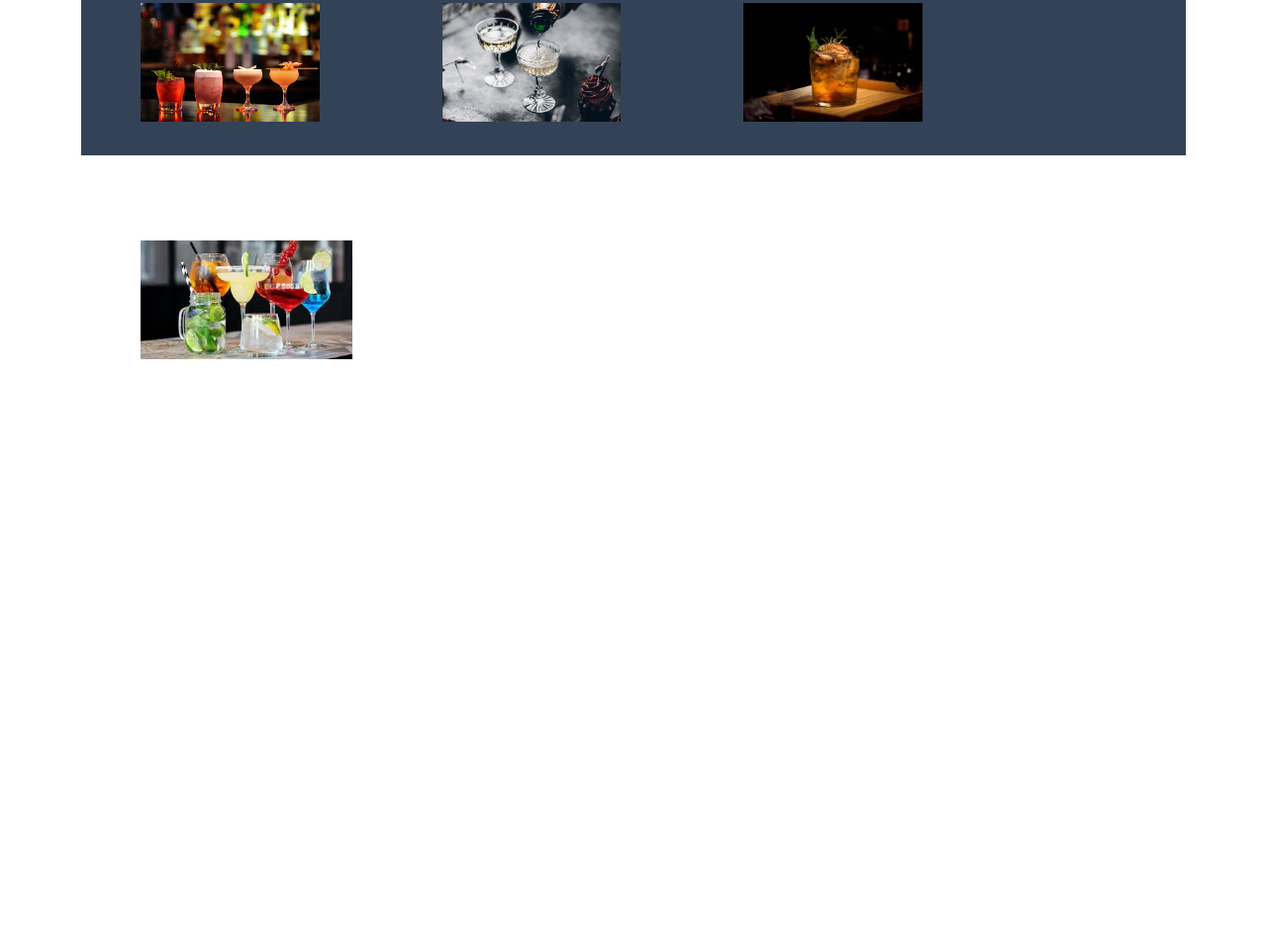
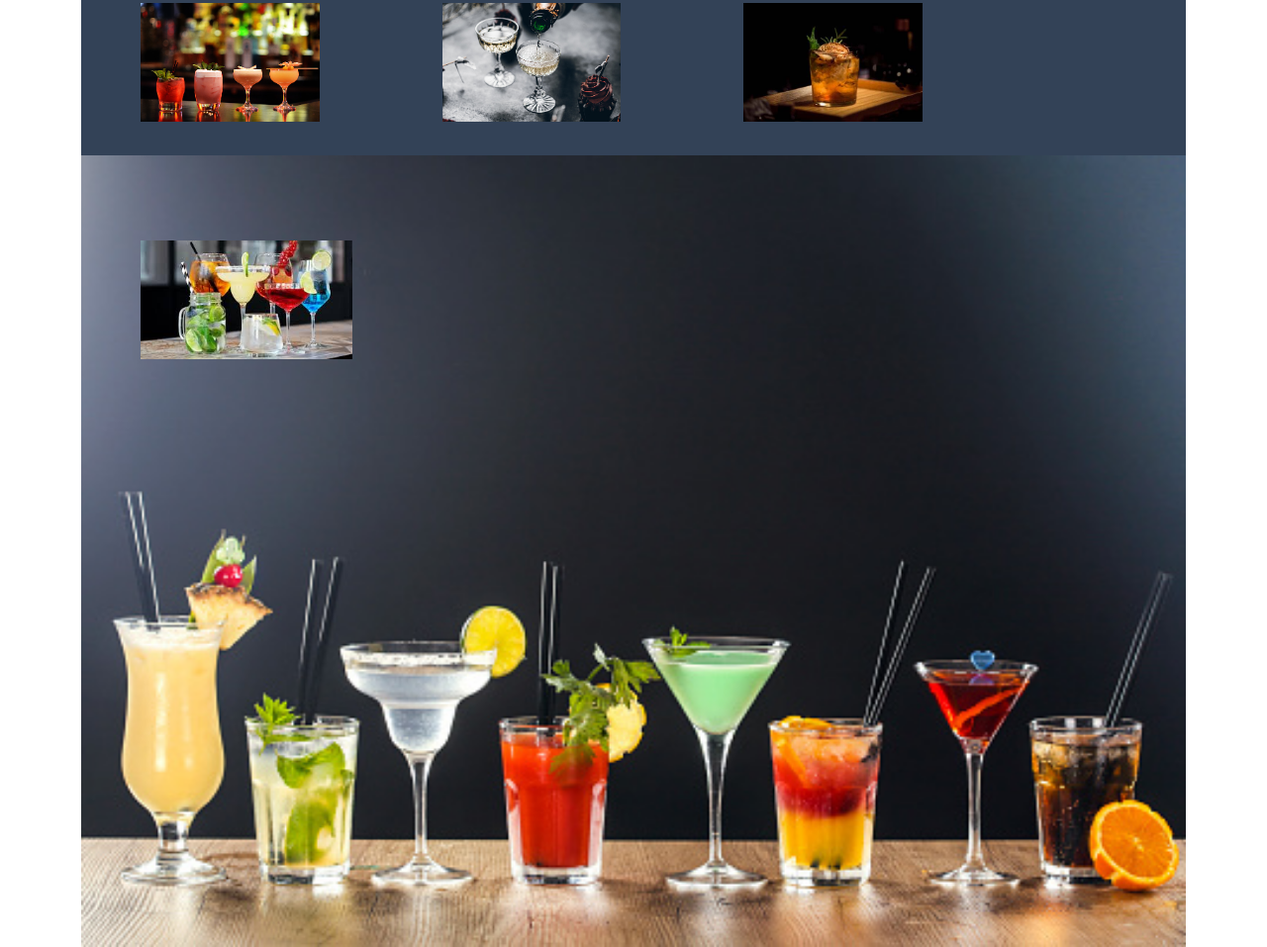
Before and after one commit to Thuku7/Mixology, a plain HTML site: page index.html in a window 1280 px wide. Shown: the part 709-1666 px from the top of the page at 99% size. Before the commit the page ends 1132 px from the top, so only its background shows below. Drawn offline with nearby package versions, Linux system fonts and the light colour scheme.

Commit message:
will show the toast part

```diff
--- a/index.css
+++ b/index.css
@@ -19,6 +19,7 @@
 .trending{
     background-color: #334257;
     height: 300px;
+
 }
 
 .trending h2{
@@ -29,3 +30,11 @@
 .cocktails{
     margin: 60px;
 }
+
+.toasted{
+  background-image: url(./homeimages/cockkkkkk.jpg);
+    height: 800px;
+    background-repeat: no-repeat;
+    background-size: cover;
+    background-position: center;
+}
--- a/index.html
+++ b/index.html
@@ -45,7 +45,7 @@
                     </ul>
                 </div>
             </nav>
-            <section class="about">
+            <section class="about  collapse-sm">
                 <div class="info">
                     <h2>Delivering the <br> world's best cocktails </h2>
                     <p>We ship cocktails kits with everything you <br> need (inclusing the spirits ) to mix up bar <br> quality drinks from the comfort of <br> your own home</p>
@@ -59,7 +59,8 @@
                 </div>
 
             </section>
-        <section class="trending">
+
+            <section class="trending">
             <h2>Top Trending Cocktails</h2>
 
             <div class="trendingCocktails">
@@ -70,9 +71,10 @@
             </div>
         </section>
 
-        <section class="toast">
+      <section class="toasted">
 
-        </section>
+
+      </section>
 
 
     </div>
```
